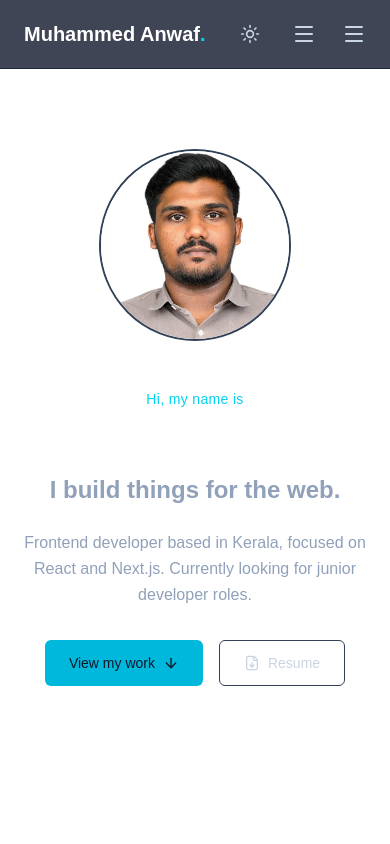
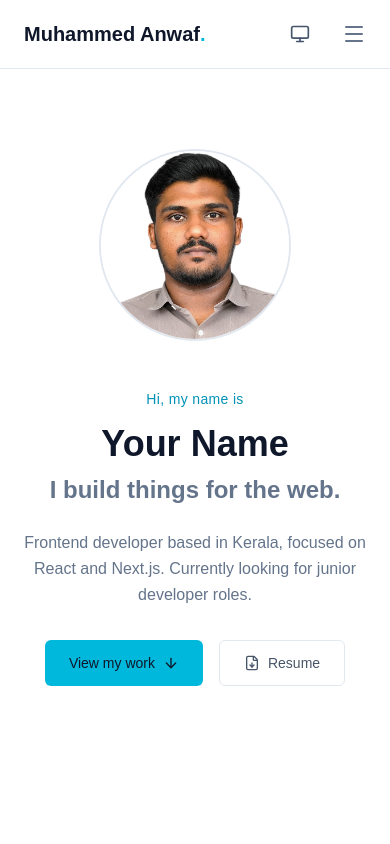
Before and after one commit to muhd-anwaf/Portfolio, a Next.js app: page / in a window 390 px wide. Shown: the top 844 px of the page. Built offline with nearby package versions, Linux system fonts and the light colour scheme.

Commit message:
added theme toggle button succesfully

```diff
--- a/src/app/globals.css
+++ b/src/app/globals.css
@@ -4,21 +4,38 @@
 
 :root {
   --background: #ffffff;
-  --foreground: #171717;
+  --foreground: #0f172a;
+  --muted: #64748b;
+  --muted-foreground: #475569;
+  --border: #e2e8f0;
+  --card: #f8fafc;
+  --card-foreground: #0f172a;
+  --accent: #0891b2;
+  --accent-foreground: #ffffff;
+}
+
+.dark {
+  --background: #0f172a;
+  --foreground: #f1f5f9;
+  --muted: #94a3b8;
+  --muted-foreground: #cbd5e1;
+  --border: #1e293b;
+  --card: #1e293b;
+  --card-foreground: #f1f5f9;
+  --accent: #22d3ee;
+  --accent-foreground: #0f172a;
 }
 
 @theme inline {
   --color-background: var(--background);
   --color-foreground: var(--foreground);
-  --font-sans: var(--font-geist-sans);
-  --font-mono: var(--font-geist-mono);
-}
-
-@media (prefers-color-scheme: dark) {
-  :root {
-    --background: #0a0a0a;
-    --foreground: #ededed;
-  }
+  --color-muted: var(--muted);
+  --color-muted-foreground: var(--muted-foreground);
+  --color-border: var(--border);
+  --color-card: var(--card);
+  --color-card-foreground: var(--card-foreground);
+  --color-accent: var(--accent);
+  --color-accent-foreground: var(--accent-foreground);
 }
 
 body {
--- a/src/app/layout.js
+++ b/src/app/layout.js
@@ -11,7 +11,7 @@ export const metadata ={
 export default function RootLayout({ children }) {
   return (
     <html lang="en" className="scroll-smooth" suppressHydrationWarning>
-      <body className="bg-white text-slate-900 dark:bg-slate-900 dark:text-slate-100">
+      <body className="bg-background text-foreground antialiased">
         <ThemeProvider>
           <Navbar />
           {children}
--- a/src/components/About.jsx
+++ b/src/components/About.jsx
@@ -2,9 +2,9 @@ export default function About() {
   return (
     <section id="about" className="scroll-mt-20 px-6 py-20">
       <div className="mx-auto max-w-5xl">
-        <h2 className="text-3xl font-bold text-white">About</h2>
+        <h2 className="text-3xl font-bold text-foreground">About</h2>
 
-        <div className="mt-8 max-w-2xl space-y-4 text-slate-400 leading-relaxed">
+        <div className="mt-8 max-w-2xl space-y-4 leading-relaxed text-muted">
           <p>
             I&apos;m a frontend developer based in Kerala. I started out
             curious about how the websites I used every day were actually put
@@ -16,7 +16,7 @@ export default function About() {
             people don&apos;t notice — pages that load fast, layouts that
             don&apos;t break on a phone, forms that tell you what went wrong.
             Right now I&apos;m learning{' '}
-            <span className="text-cyan-400">TypeScript</span> and getting more
+            <span className="text-cyan-600 dark:text-cyan-400">TypeScript</span> and getting more
             comfortable with backend work.
           </p>
 
--- a/src/components/Footer.jsx
+++ b/src/components/Footer.jsx
@@ -1,7 +1,7 @@
 export default function Footer() {
   return (
-    <footer className="border-t border-slate-800 px-6 py-8">
-      <div className="mx-auto flex max-w-5xl flex-col items-center justify-between gap-3 text-sm text-slate-500 sm:flex-row">
+    <footer className="border-t border-border px-6 py-8">
+      <div className="mx-auto flex max-w-5xl flex-col items-center justify-between gap-3 text-sm text-muted sm:flex-row">
         <p>© {new Date().getFullYear()} Your Name</p>
         <p>Built with Next.js and Tailwind CSS</p>
       </div>
--- a/src/components/Hero.jsx
+++ b/src/components/Hero.jsx
@@ -6,19 +6,19 @@ export default function Hero() {
     <section className="mx-auto flex min-h-[calc(100vh-4rem)] max-w-5xl flex-col-reverse items-center gap-12 px-6 py-20 md:flex-row md:justify-between">
       {/* Text column */}
       <div className="flex-1 text-center md:text-left">
-        <p className="mb-3 text-sm font-medium tracking-wide text-cyan-400">
+        <p className="mb-3 text-sm font-medium tracking-wide text-cyan-600 dark:text-cyan-400">
           Hi, my name is
         </p>
 
-        <h1 className="text-4xl font-bold leading-tight text-white sm:text-5xl lg:text-6xl">
+        <h1 className="text-4xl font-bold leading-tight text-foreground sm:text-5xl lg:text-6xl">
           Your Name
         </h1>
 
-        <h2 className="mt-2 text-2xl font-semibold text-slate-400 sm:text-3xl">
+        <h2 className="mt-2 text-2xl font-semibold text-muted sm:text-3xl">
           I build things for the web.
         </h2>
 
-        <p className="mx-auto mt-6 max-w-md text-base leading-relaxed text-slate-400 md:mx-0">
+        <p className="mx-auto mt-6 max-w-md text-base leading-relaxed text-muted md:mx-0">
           Frontend developer based in Kerala, focused on React and Next.js.
           Currently looking for junior developer roles.
         </p>
@@ -36,7 +36,7 @@ export default function Hero() {
             href="/resume.pdf"
             target="_blank"
             rel="noopener noreferrer"
-            className="inline-flex items-center gap-2 rounded-md border border-slate-700 px-6 py-3 text-sm font-medium text-slate-300 transition-colors hover:border-cyan-400 hover:text-cyan-400"
+            className="inline-flex items-center gap-2 rounded-md border border-border px-6 py-3 text-sm font-medium text-muted-foreground transition-colors hover:border-cyan-500 hover:text-cyan-600 dark:hover:border-cyan-400 dark:hover:text-cyan-400"
           >
             <FileDown size={16} />
             Resume
@@ -46,7 +46,7 @@ export default function Hero() {
 
       {/* Photo column */}
       <div className="flex-shrink-0">
-        <div className="relative h-48 w-48 overflow-hidden rounded-full border-2 border-slate-700 sm:h-64 sm:w-64">
+        <div className="relative h-48 w-48 overflow-hidden rounded-full border-2 border-border sm:h-64 sm:w-64">
           <Image
             src="/profile.jpg"
             alt="Portrait of Your Name"
--- a/src/components/Navbar.jsx
+++ b/src/components/Navbar.jsx
@@ -1,34 +1,37 @@
 'use client';
 import ThemeToggle from './ThemeToggle';
-import {useState} from 'react';
+import { useState } from 'react';
 import Link from 'next/link';
-import {Menu,X} from 'lucide-react';
+import { Menu, X } from 'lucide-react';
 
 const navLinks = [
-    {name:'About',href:'#about'},
-    {name:'Projects',href:'#projects'},
-    {name:'Skills',href:'#skills'},
-    {name:'Contact',href:'#contact'},
-
+  { name: 'About', href: '#about' },
+  { name: 'Projects', href: '#projects' },
+  { name: 'Skills', href: '#skills' },
+  { name: 'Contact', href: '#contact' },
 ];
 
-export default function Navbar(){
-    const [isOpen,setIsOpen] = useState(false);
+export default function Navbar() {
+  const [isOpen, setIsOpen] = useState(false);
 
   return (
-    <header className="sticky top-0 z-50 w-full border-b border-slate-200 bg-white/80 backdrop-blur-md dark:border-slate-800 dark:bg-slate-900/80">
+    <header className="sticky top-0 z-50 w-full border-b border-border bg-background/80 backdrop-blur-md">
       <nav className="mx-auto flex max-w-5xl items-center justify-between px-6 py-4">
-        {/* Logo */}
-        <Link href="/" className="text-xl font-bold text-white">
-          Muhammed Anwaf<span className="text-cyan-400">.</span>
+        <Link
+          href="/"
+          className="text-xl font-bold text-foreground"
+        >
+          Muhammed Anwaf<span className="text-cyan-500 dark:text-cyan-400">.</span>
         </Link>
 
-        {/* Right side: desktop links + toggle */}
         <div className="flex items-center gap-6">
           <ul className="hidden gap-8 md:flex">
             {navLinks.map((link) => (
               <li key={link.name}>
-                <a href={link.href} className="text-sm text-slate-600 transition-colors hover:text-cyan-600 dark:text-slate-300 dark:hover:text-cyan-400">
+                <a
+                  href={link.href}
+                  className="text-sm text-muted transition-colors hover:text-cyan-600 dark:hover:text-cyan-400"
+                >
                   {link.name}
                 </a>
               </li>
@@ -38,35 +41,25 @@ export default function Navbar(){
           <ThemeToggle />
 
           <button
-            onClick={() => setIsOpen(!isOpen)}
-            className="text-slate-600 dark:text-slate-300 md:hidden"
-            aria-label="Toggle menu"
-        >
-            {isOpen ? <X size={24} /> : <Menu size={24} />}
-        </button>
-        </div>
-
-        {/* Mobile hamburger button */}
-        <button
             type="button"
             onClick={() => setIsOpen((previous) => !previous)}
-          className="text-slate-300 md:hidden"
+            className="text-muted md:hidden"
             aria-label="Toggle navigation menu"
             aria-expanded={isOpen}
           >
             {isOpen ? <X size={24} /> : <Menu size={24} />}
           </button>
+        </div>
       </nav>
 
-      {/* Mobile dropdown */}
       {isOpen && (
-        <ul className="flex flex-col gap-4 border-t border-slate-800 px-6 py-4 md:hidden">
+        <ul className="flex flex-col gap-4 border-t border-border px-6 py-4 md:hidden">
           {navLinks.map((link) => (
             <li key={link.name}>
               <Link
                 href={link.href}
                 onClick={() => setIsOpen(false)}
-                className="block text-sm text-slate-300 hover:text-cyan-400"
+                className="block text-sm text-muted transition-colors hover:text-cyan-600 dark:hover:text-cyan-400"
               >
                 {link.name}
               </Link>
--- a/src/components/Projects.jsx
+++ b/src/components/Projects.jsx
@@ -5,10 +5,10 @@ export default function Projects() {
   return (
     <section id="projects" className="scroll-mt-20 px-6 py-20">
       <div className="mx-auto max-w-5xl">
-        <h2 className="text-3xl font-bold text-white">
+        <h2 className="text-3xl font-bold text-foreground">
           Projects
         </h2>
-        <p className="mt-3 max-w-lg text-slate-400">
+        <p className="mt-3 max-w-lg text-muted">
           A few things I&apos;ve built. Each one taught me something I couldn&apos;t
           have learned from a tutorial.
         </p>
--- a/src/components/Skills.jsx
+++ b/src/components/Skills.jsx
@@ -21,12 +21,12 @@ export default function Skills() {
   return (
     <section id="skills" className="scroll-mt-20 px-6 py-20">
       <div className="mx-auto max-w-5xl">
-        <h2 className="text-3xl font-bold text-white">Skills</h2>
+        <h2 className="text-3xl font-bold text-foreground">Skills</h2>
 
         <div className="mt-10 grid gap-8 sm:grid-cols-2">
           {skillGroups.map((group) => (
             <div key={group.category}>
-              <h3 className="text-sm font-medium uppercase tracking-wider text-slate-500">
+              <h3 className="text-sm font-medium uppercase tracking-wider text-muted">
                 {group.category}
               </h3>
 
@@ -34,7 +34,7 @@ export default function Skills() {
                 {group.items.map((item) => (
                   <li
                     key={item}
-                    className="rounded-md border border-slate-800 bg-slate-800/40 px-3 py-1.5 text-sm text-slate-300"
+                    className="rounded-md border border-border bg-card px-3 py-1.5 text-sm text-muted-foreground"
                   >
                     {item}
                   </li>
--- a/src/components/ThemeProvider.jsx
+++ b/src/components/ThemeProvider.jsx
@@ -4,7 +4,13 @@ import { ThemeProvider as NextThemesProvider } from 'next-themes';
 
 export default function ThemeProvider({ children }) {
   return (
-    <NextThemesProvider attribute="class" defaultTheme="dark">
+    <NextThemesProvider
+      attribute="class"
+      defaultTheme="system"
+      enableSystem
+      storageKey="portfolio-theme"
+      disableTransitionOnChange
+    >
       {children}
     </NextThemesProvider>
   );
--- a/src/components/ThemeToggle.jsx
+++ b/src/components/ThemeToggle.jsx
@@ -2,10 +2,12 @@
 
 import { useState, useEffect } from 'react';
 import { useTheme } from 'next-themes';
-import { Sun, Moon } from 'lucide-react';
+import { Sun, Moon, Monitor } from 'lucide-react';
+
+const themes = ['light', 'dark', 'system'];
 
 export default function ThemeToggle() {
-  const { theme, setTheme } = useTheme();
+  const { theme, setTheme, resolvedTheme } = useTheme();
   const [mounted, setMounted] = useState(false);
 
   useEffect(() => {
@@ -13,16 +15,43 @@ export default function ThemeToggle() {
   }, []);
 
   if (!mounted) {
-    return <div className="h-9 w-9" aria-hidden="true" />;
+    return (
+      <div
+        className="flex h-9 w-9 items-center justify-center"
+        aria-hidden="true"
+      />
+    );
   }
+
+  function cycleTheme() {
+    const currentIndex = themes.indexOf(theme ?? 'system');
+    const nextIndex = (currentIndex + 1) % themes.length;
+    setTheme(themes[nextIndex]);
+  }
+
+  const icon =
+    theme === 'light' ? (
+      <Sun size={20} />
+    ) : theme === 'dark' ? (
+      <Moon size={20} />
+    ) : (
+      <Monitor size={20} />
+    );
+
+  const label =
+    theme === 'system'
+      ? `System theme (currently ${resolvedTheme}). Click to switch theme.`
+      : `Current theme: ${theme}. Click to switch theme.`;
 
   return (
     <button
-      onClick={() => setTheme(theme === 'dark' ? 'light' : 'dark')}
+      type="button"
+      onClick={cycleTheme}
       className="flex h-9 w-9 items-center justify-center rounded-md text-slate-600 transition-colors hover:text-cyan-600 dark:text-slate-300 dark:hover:text-cyan-400"
-      aria-label={`Switch to ${theme === 'dark' ? 'light' : 'dark'} mode`}
+      aria-label={label}
+      title={`Theme: ${theme}`}
     >
-      {theme === 'dark' ? <Sun size={20} /> : <Moon size={20} />}
+      {icon}
     </button>
   );
 }
```
Also changed, not shown: src/components/Contact.jsx (+12 -12 lines), src/components/ProjectCard.jsx (+8 -8 lines). Lines whose indentation alone changed are shown as unchanged.
